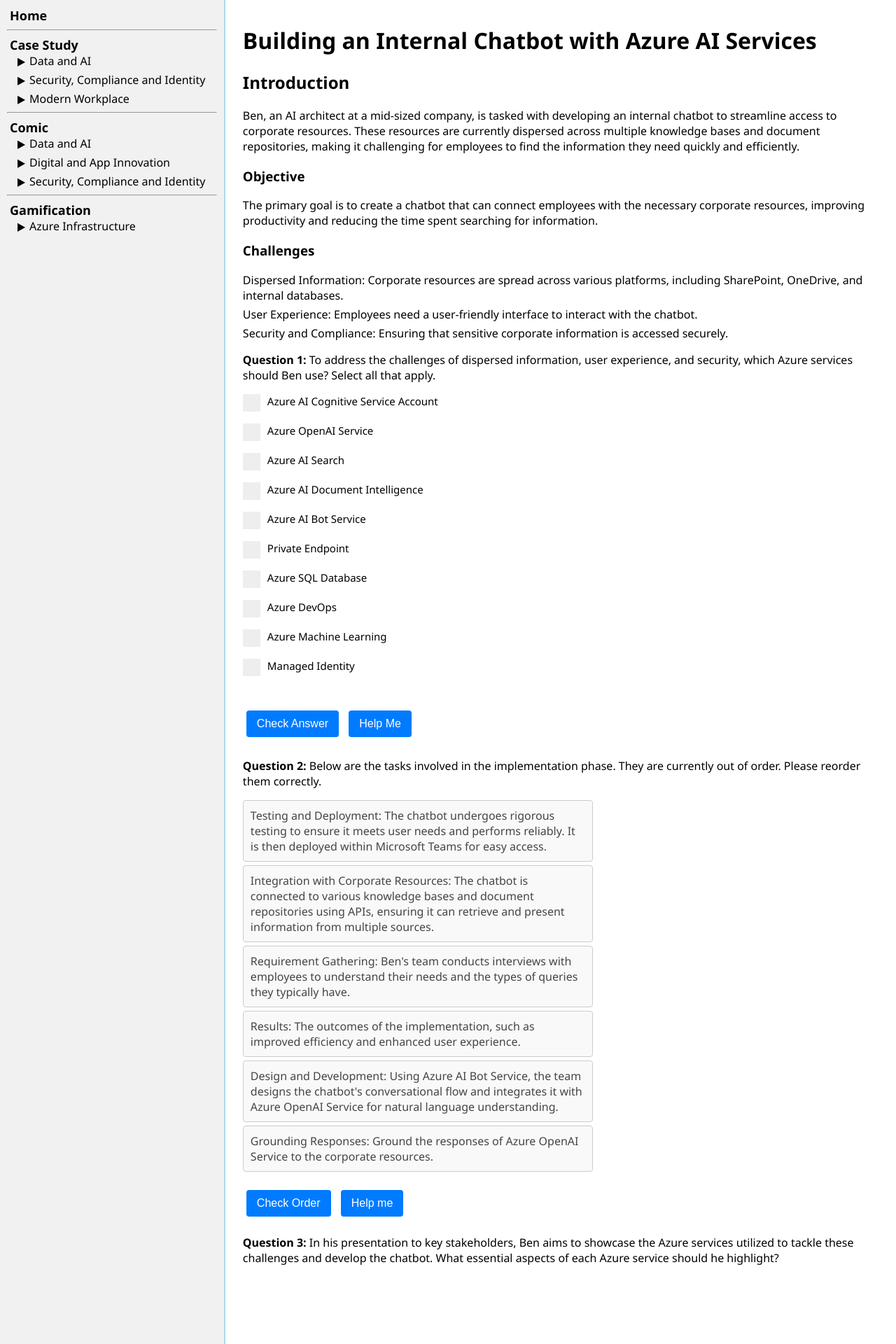
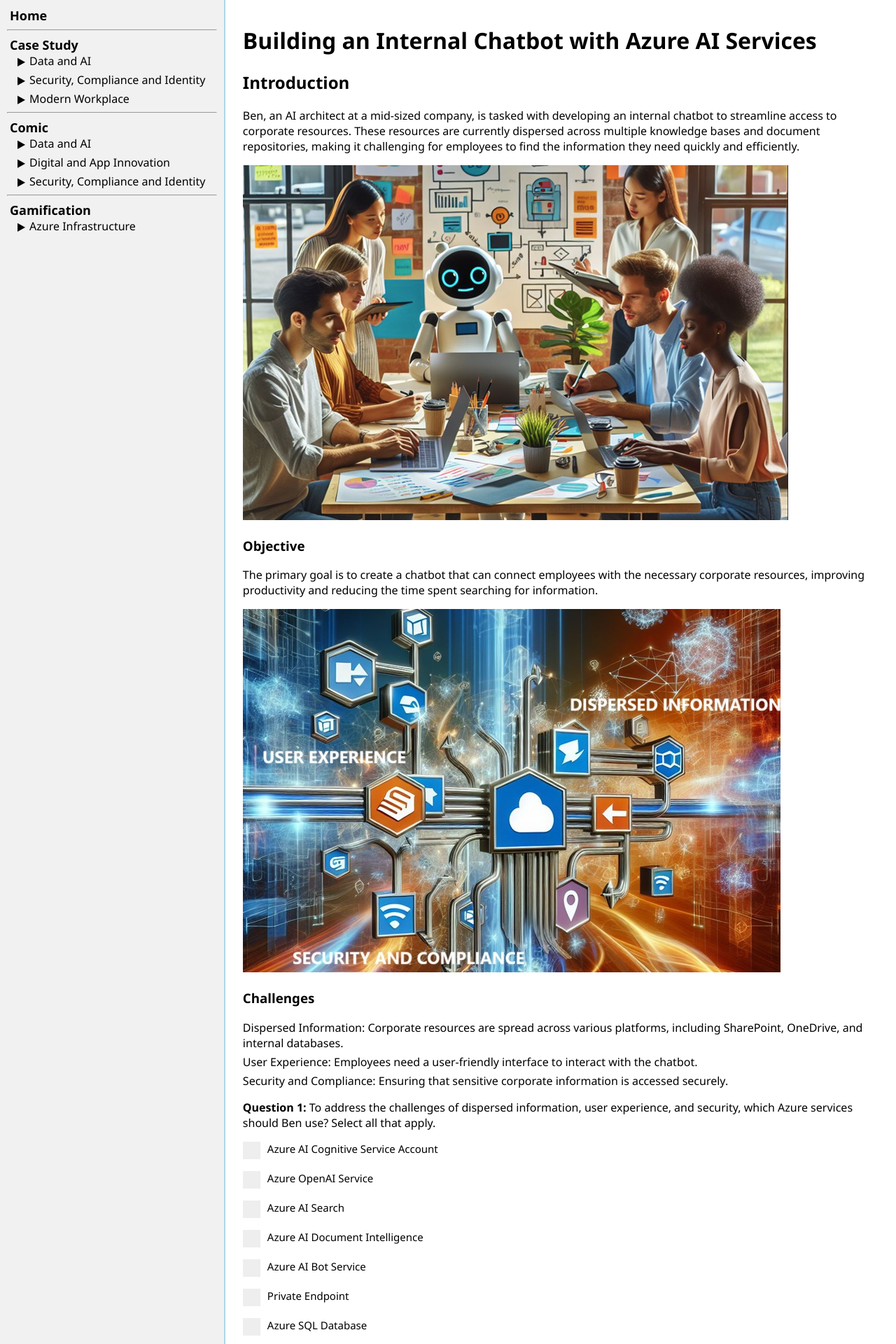
Before and after one commit to ningweinw/iengage, a Jekyll site: the page built from project-files/case-study/Data and AI/Building Internal Chatbot.md, in a window 1280 px wide. Shown: the top 1920 px of the page at 70% size. Built offline with Jekyll 4.4.1, drawn with Linux system fonts in a browser that asks for light colours; nearby versions of some CDN libraries.

Commit message:
Update Building Internal Chatbot.md

```diff
--- a/project-files/case-study/Data and AI/Building Internal Chatbot.md
+++ b/project-files/case-study/Data and AI/Building Internal Chatbot.md
@@ -11,8 +11,16 @@
 ## Introduction
 Ben, an AI architect at a mid-sized company, is tasked with developing an internal chatbot to streamline access to corporate resources. These resources are currently dispersed across multiple knowledge bases and document repositories, making it challenging for employees to find the information they need quickly and efficiently.
 
+<a href="./images/cb1.png" download>
+  <img src="./images/cb1.png" alt="Enhancing HR Efficiency with Copilot">
+</a>
+
 ### Objective
 The primary goal is to create a chatbot that can connect employees with the necessary corporate resources, improving productivity and reducing the time spent searching for information.
+
+<a href="./images/cb2.png" download>
+  <img src="./images/cb2.png" alt="Enhancing HR Efficiency with Copilot">
+</a>
 
 ### Challenges
 - Dispersed Information: Corporate resources are spread across various platforms, including SharePoint, OneDrive, and internal databases.
```
